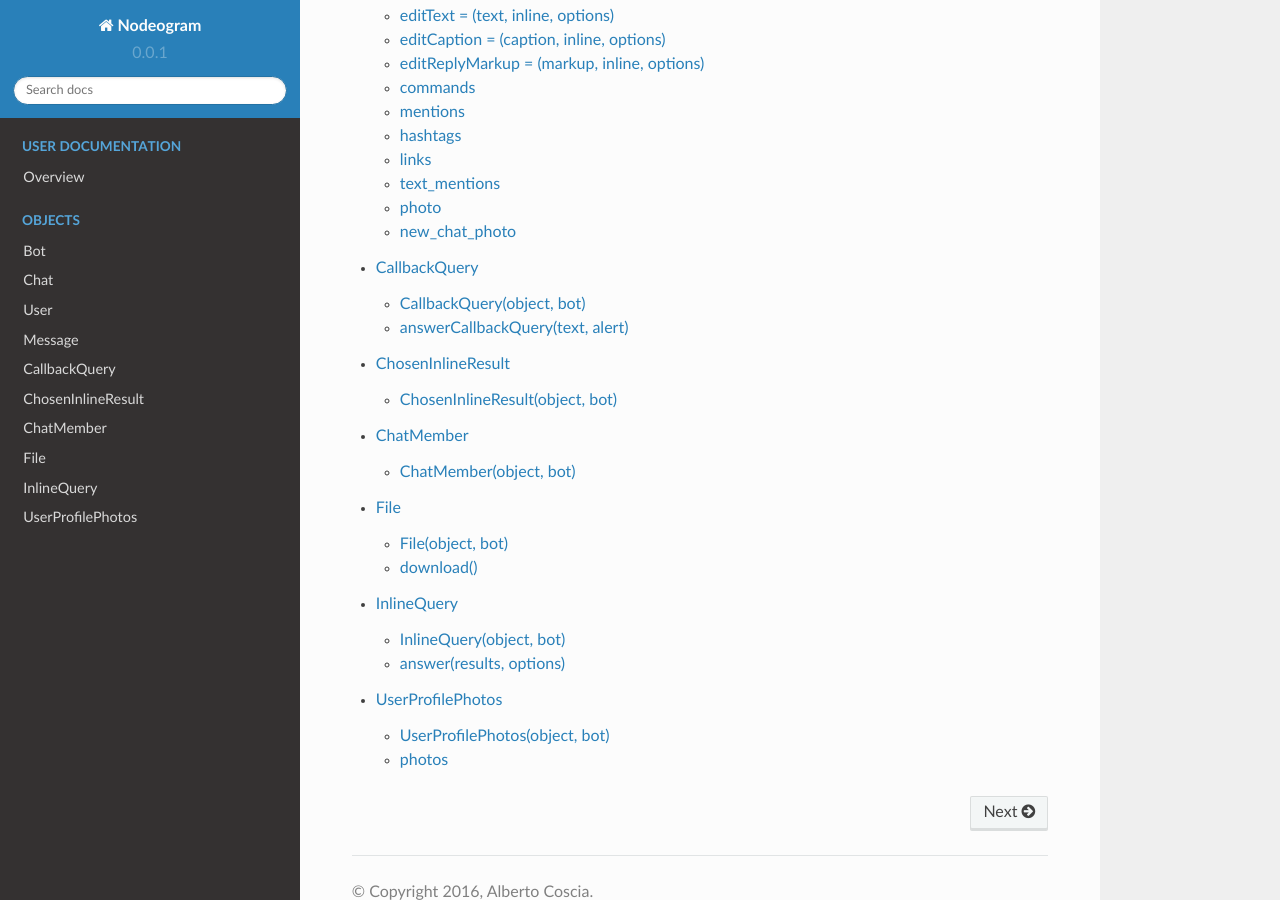
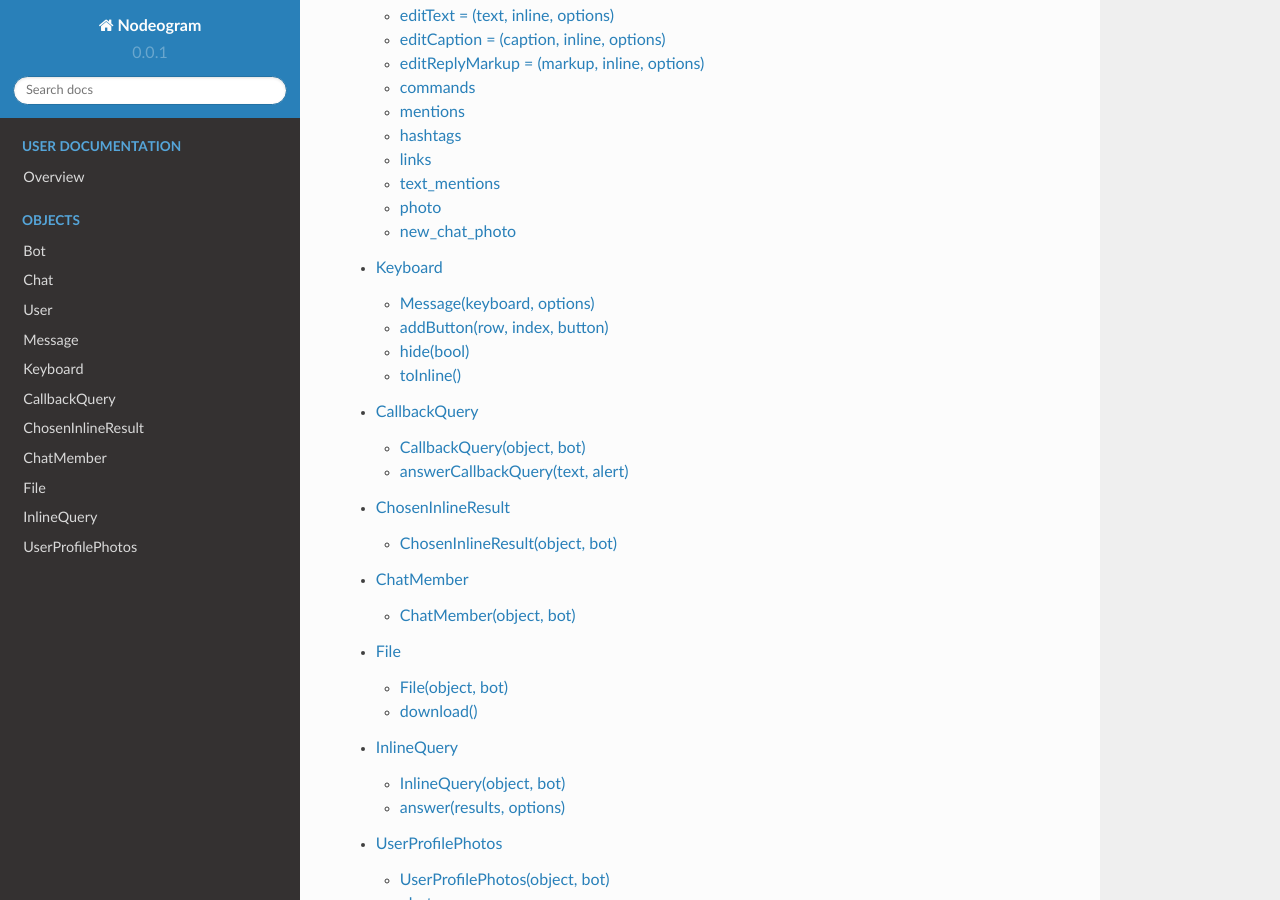
Before and after one commit to ALCC01/nodeogram, a Sphinx documentation site: the page built from docs/index.rst, in a window 1280 px wide and 900 px high, scrolled down 3371 px. Built offline with Sphinx 7.4.7 and the Read the Docs theme 2.0.0, drawn with Linux system fonts in a browser that asks for light colours; some of the changed lines change nothing that is shown.

Commit message:
Documentation for the Keyboard object

```diff
--- a/docs/index.rst
+++ b/docs/index.rst
@@ -77,6 +77,7 @@ Nodeogram is released under the GNU General Public License 3.0.
     objects/Chat
     objects/User
     objects/Message
+    objects/Keyboard
     objects/CallbackQuery
     objects/ChosenInlineResult
     objects/ChatMember
--- /dev/null
+++ b/docs/objects/Keyboard.rst
@@ -0,0 +1,37 @@
+Keyboard
+========
+
+This object represents Telegram's reply and inline keyboard markups.
+
+==========================
+Message(keyboard, options)
+==========================
+
+* ``keyboard`` <Array> Array of arrays of buttons, each one representing a row
+* ``options`` <Object> *Optional* Optional fields for both reply and inline keyboards, as defined by the Telegram API.
+
+=============================
+addButton(row, index, button)
+=============================
+
+* ``row`` <Number>
+* ``index`` <Number> The place of the button on the row. **Make sure that all preceding positions are filled!**
+* ``button`` <String>|<Object>
+
+Adds a button to the keyboard. The ``button`` argument can both be a string (i.e. the text of the button, works only for
+reply keyboards) or an object with the corresponding properties (`inline <https://core.telegram.org/bots/api#inlinekeyboardbutton>`_
+and `reply <https://core.telegram.org/bots/api#keyboardbutton>`_ keyboards)
+
+==========
+hide(bool)
+==========
+
+* ``bool`` <Boolean> *Optional*. Whether or not the keyboard should be hidden. Defaults to true.
+
+Setting this to true will make Telegram clients hide the current custom keyboard and display the default letter-keyboard.
+
+==========
+toInline()
+==========
+
+Makes this an inline keyboard. It can't be undone.
```
